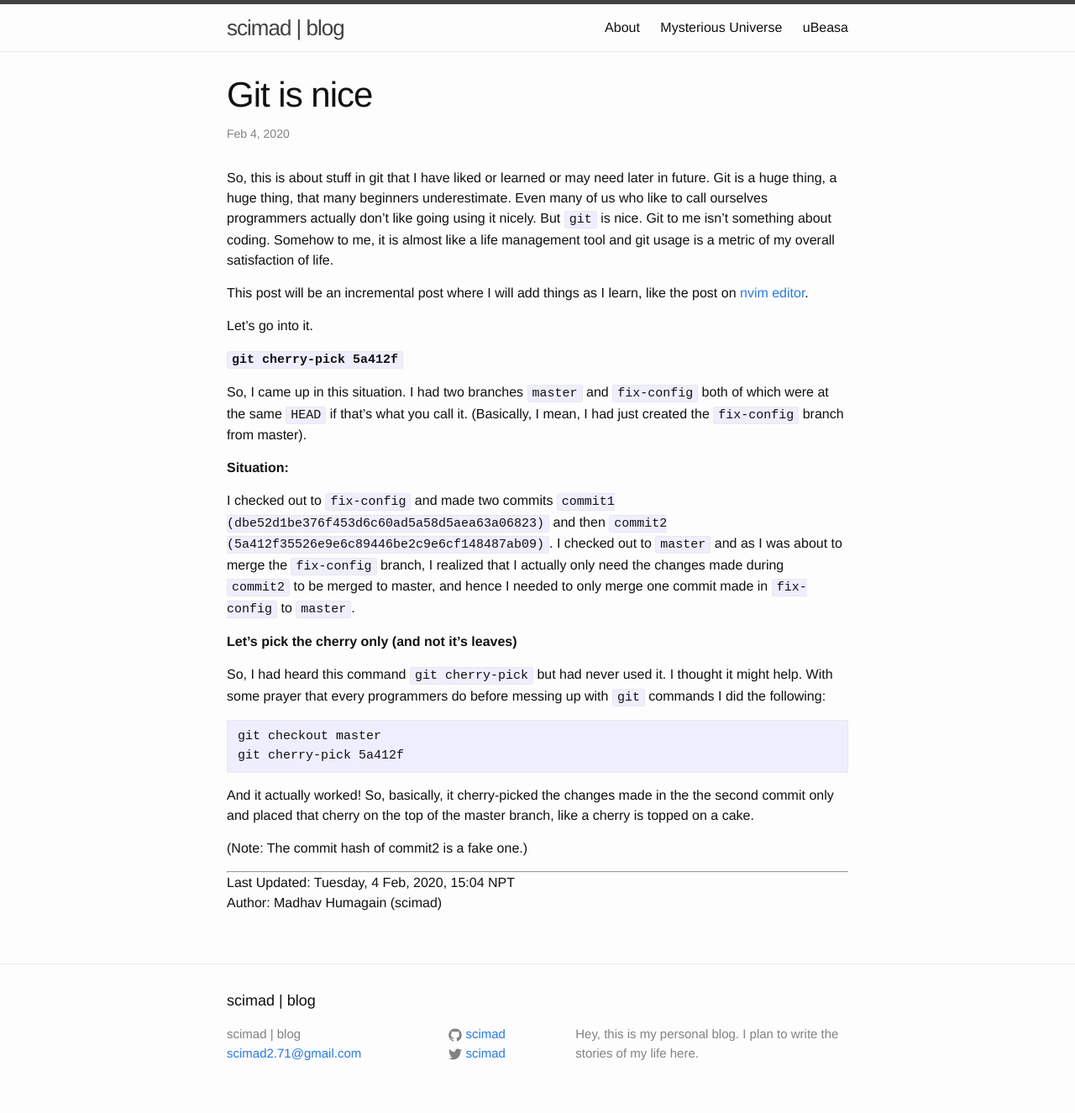
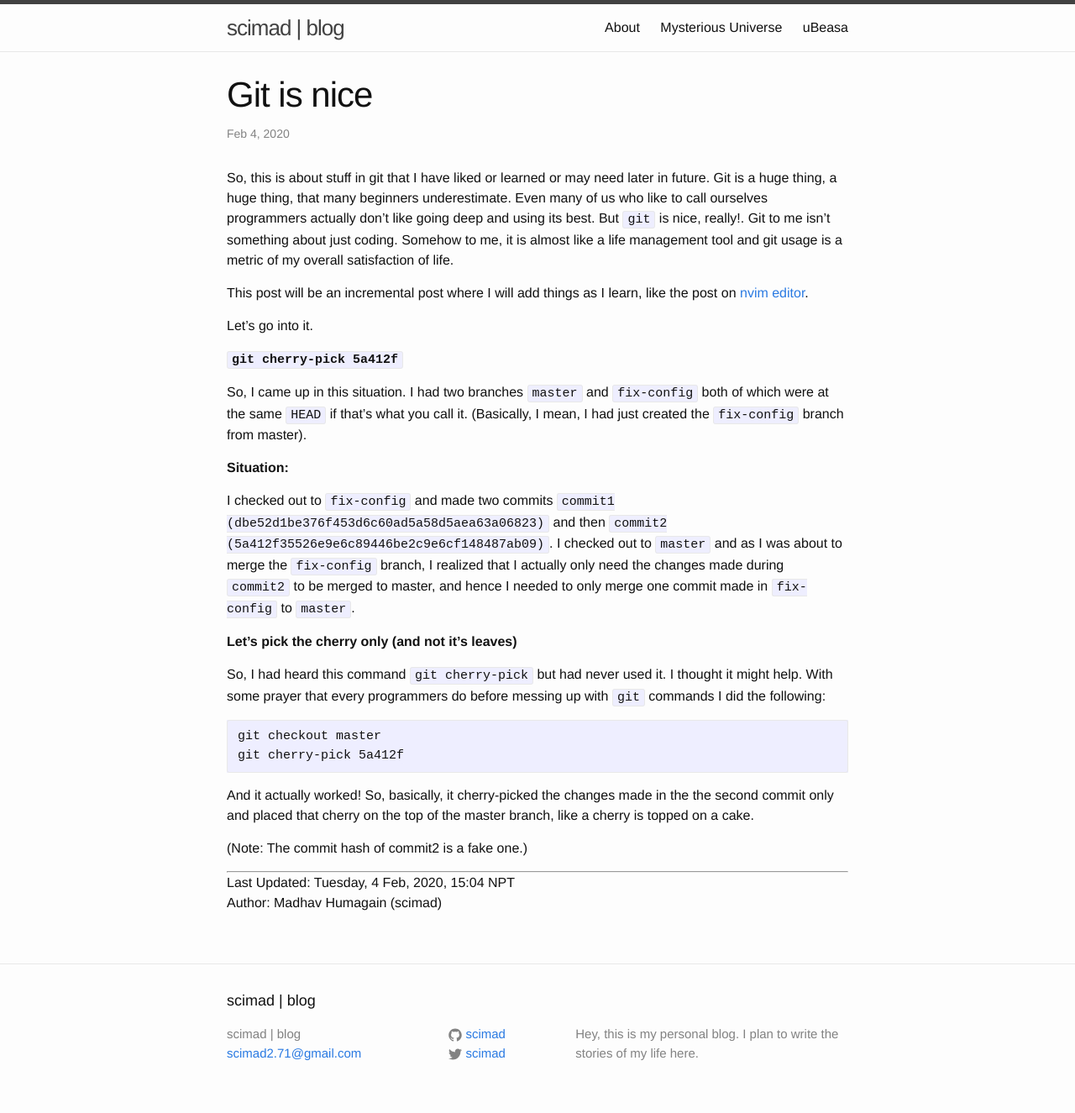
Before and after one commit to scimad/scimad.github.io, a Jekyll site: the page built from _posts/2020-02-04-git-is-nice.markdown, in a window 1280 px wide. Shown: the whole page at 84% size. Built offline with Jekyll 4.4.1, drawn with Linux system fonts in a browser that asks for light colours.

Commit message:
Minor fix

```diff
--- a/_posts/2020-02-04-git-is-nice.markdown
+++ b/_posts/2020-02-04-git-is-nice.markdown
@@ -4,7 +4,7 @@ title:  "Git is nice"
 date:   2020-02-04 14:19:00 +0545
 categories: programming tools
 ---
-So, this is about stuff in git that I have liked or learned or may need later in future. Git is a huge thing, a huge thing, that many beginners underestimate. Even many of us who like to call ourselves programmers actually don’t like going using it nicely. But `git` is nice. Git to me isn’t something about coding. Somehow to me, it is almost like a life management tool and git usage is a metric of my overall satisfaction of life.
+So, this is about stuff in git that I have liked or learned or may need later in future. Git is a huge thing, a huge thing, that many beginners underestimate. Even many of us who like to call ourselves programmers actually don’t like going deep and using its best. But `git` is nice, really!. Git to me isn’t something about just coding. Somehow to me, it is almost like a life management tool and git usage is a metric of my overall satisfaction of life.
 
 This post will be an incremental post where I will add things as I learn, like the post on [nvim editor](https://scimad.github.io/programming/editor/2019/08/27/the-vi-editor.html).
 
```
